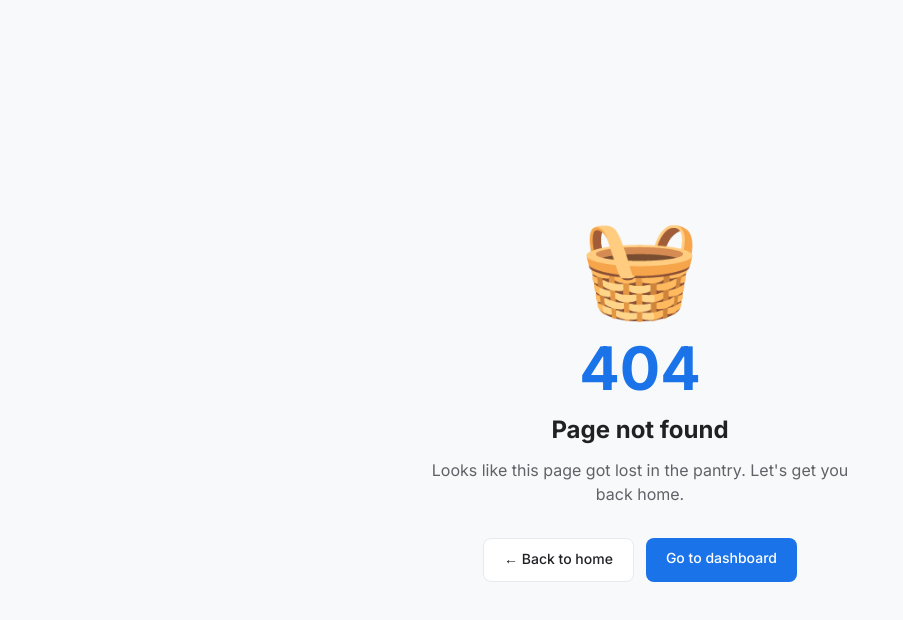
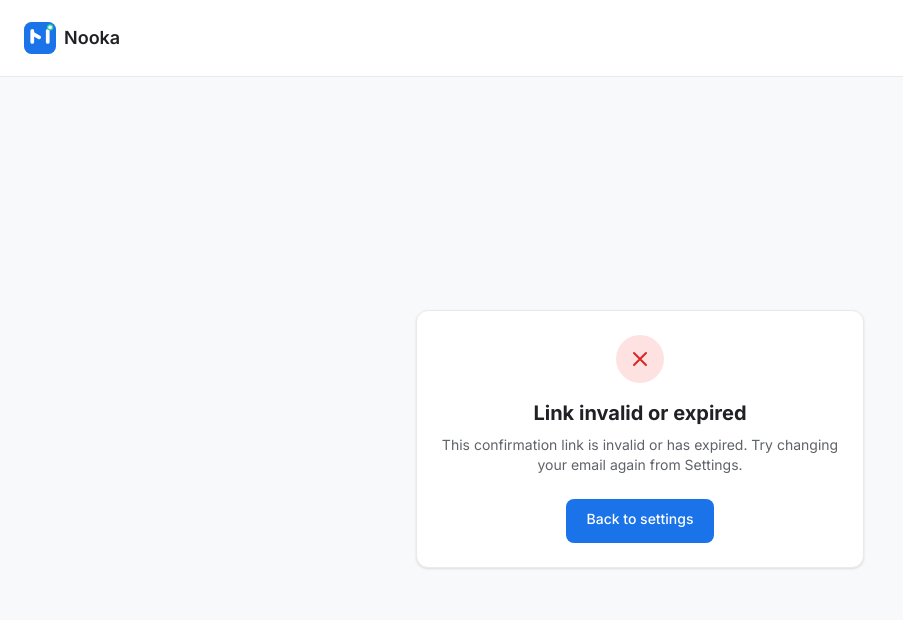
Before and after one commit to devenv247-tech/familypantry, a React (Vite) app: page /confirm-email in a window 1280 px wide. Before the commit this address had no page. Shown: the top 620 px of the page, without its empty margins (0-903 px from the left). Built offline with nearby package versions, Linux system fonts and the light colour scheme.

Commit message:
security: add /confirm-email page for email change verification

```diff
--- a/src/App.jsx
+++ b/src/App.jsx
@@ -13,6 +13,7 @@ import BlogPost from './pages/BlogPost'
 
 // Lazily loaded (only fetched when needed)
 const Privacy = lazy(() => import('./pages/Privacy'))
+const ConfirmEmail = lazy(() => import('./pages/ConfirmEmail'))
 const Terms = lazy(() => import('./pages/Terms'))
 const ForgotPassword = lazy(() => import('./pages/ForgotPassword'))
 const ResetPassword = lazy(() => import('./pages/ResetPassword'))
@@ -62,6 +63,7 @@ export default function App() {
         <Route path="/forgot-password" element={<ForgotPassword />} />
         <Route path="/reset-password" element={<ResetPassword />} />
         <Route path="/accept-invite" element={<AcceptInvite />} />
+        <Route path="/confirm-email" element={<ConfirmEmail />} />
         <Route path="/session-expired" element={<SessionExpired />} />
         <Route path="/blog" element={<Blog />} />
         <Route path="/blog/:slug" element={<BlogPost />} />
--- /dev/null
+++ b/src/pages/ConfirmEmail.jsx
@@ -0,0 +1,62 @@
+import { useEffect, useState } from 'react'
+import { Link, useSearchParams } from 'react-router-dom'
+import client from '../api/client'
+import NookaIcon from '../components/ui/NookaIcon'
+
+export default function ConfirmEmail() {
+  const [searchParams] = useSearchParams()
+  const [status, setStatus] = useState('loading')
+  const token = searchParams.get('token')
+
+  useEffect(() => {
+    if (!token) { setStatus('invalid'); return }
+    client.get(`/auth/confirm-email?token=${token}`)
+      .then(() => setStatus('success'))
+      .catch(() => setStatus('error'))
+  }, [token])
+
+  return (
+    <div className="min-h-screen bg-background flex flex-col">
+      <nav className="bg-surface border-b border-border px-6 py-4 flex items-center">
+        <Link to="/" className="flex items-center gap-2">
+          <NookaIcon size={32} />
+          <span className="font-semibold text-textPrimary text-lg">Nooka</span>
+        </Link>
+      </nav>
+      <div className="flex-1 flex items-center justify-center px-4 py-12">
+        <div className="card w-full max-w-md text-center">
+          {status === 'loading' && (
+            <>
+              <div className="w-8 h-8 border-4 border-primary border-t-transparent rounded-full animate-spin mx-auto mb-4" />
+              <p className="text-textMuted text-sm">Confirming your email...</p>
+            </>
+          )}
+          {status === 'success' && (
+            <>
+              <div className="w-12 h-12 bg-green-100 rounded-full flex items-center justify-center mx-auto mb-4">
+                <svg className="w-6 h-6 text-green-600" fill="none" viewBox="0 0 24 24" stroke="currentColor">
+                  <path strokeLinecap="round" strokeLinejoin="round" strokeWidth={2} d="M5 13l4 4L19 7" />
+                </svg>
+              </div>
+              <h1 className="text-xl font-bold text-textPrimary mb-2">Email confirmed!</h1>
+              <p className="text-textMuted text-sm mb-6">Your email address has been updated. Please log in again with your new email.</p>
+              <Link to="/login" className="btn-primary inline-block">Sign in</Link>
+            </>
+          )}
+          {(status === 'error' || status === 'invalid') && (
+            <>
+              <div className="w-12 h-12 bg-red-100 rounded-full flex items-center justify-center mx-auto mb-4">
+                <svg className="w-6 h-6 text-red-600" fill="none" viewBox="0 0 24 24" stroke="currentColor">
+                  <path strokeLinecap="round" strokeLinejoin="round" strokeWidth={2} d="M6 18L18 6M6 6l12 12" />
+                </svg>
+              </div>
+              <h1 className="text-xl font-bold text-textPrimary mb-2">Link invalid or expired</h1>
+              <p className="text-textMuted text-sm mb-6">This confirmation link is invalid or has expired. Try changing your email again from Settings.</p>
+              <Link to="/app/settings" className="btn-primary inline-block">Back to settings</Link>
+            </>
+          )}
+        </div>
+      </div>
+    </div>
+  )
+}
```
